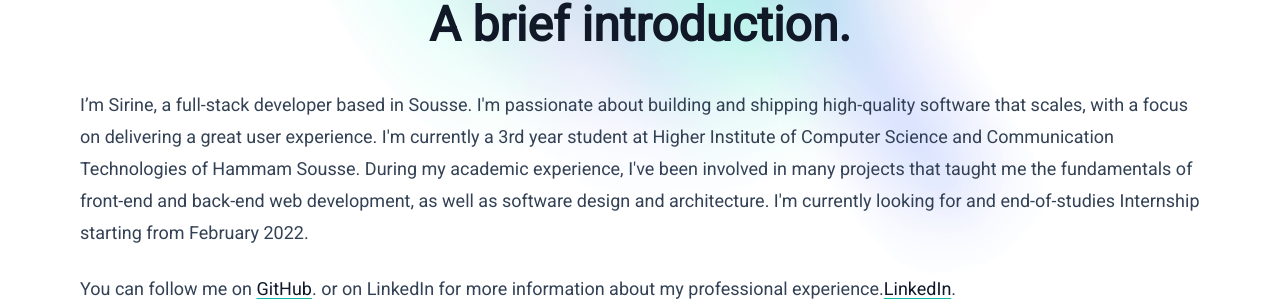
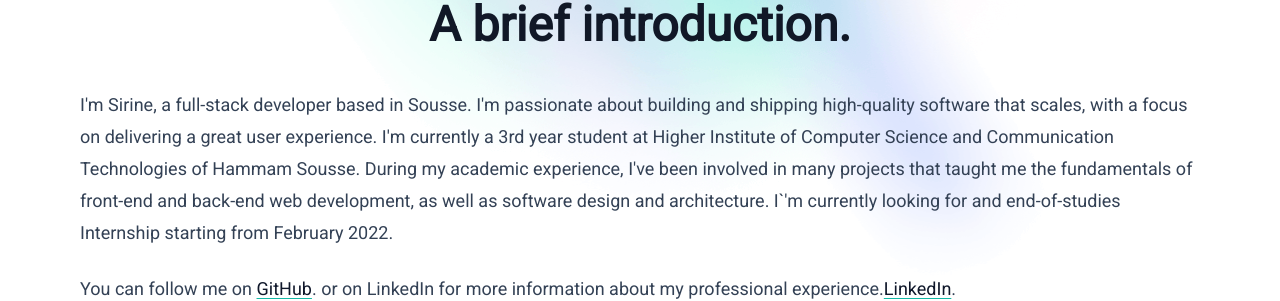
Before and after one commit to sirine-zanina/website-portfolio, a Next.js app: page /about in a window 1280 px wide. Shown: the part 127-428 px from the top of the page. Built offline with nearby package versions, Linux system fonts and the light colour scheme; no server answers.

Commit message:
feat: build + deploy

```diff
--- a/app/about/page.tsx
+++ b/app/about/page.tsx
@@ -45,14 +45,15 @@ export default function About() {
       </h1>
 
       <p>
-        I’m Sirine, a full-stack developer based in Sousse. I'm passionate about
-        building and shipping high-quality software that scales, with a focus on
-        delivering a great user experience. I'm currently a 3rd year student at
-        Higher Institute of Computer Science and Communication Technologies of
-        Hammam Sousse. During my academic experience, I've been involved in many
-        projects that taught me the fundamentals of front-end and back-end web
-        development, as well as software design and architecture. I'm currently
-        looking for and end-of-studies Internship starting from February 2022.
+        I&apos;m Sirine, a full-stack developer based in Sousse. I&apos;m
+        passionate about building and shipping high-quality software that
+        scales, with a focus on delivering a great user experience. I&apos;m
+        currently a 3rd year student at Higher Institute of Computer Science and
+        Communication Technologies of Hammam Sousse. During my academic
+        experience, I&apos;ve been involved in many projects that taught me
+        the fundamentals of front-end and back-end web development, as well as
+        software design and architecture. I`&apos;m currently looking for and
+        end-of-studies Internship starting from February 2022.
       </p>
       <div>
         <p>
--- a/app/api/email/contact-form-email.tsx
+++ b/app/api/email/contact-form-email.tsx
@@ -34,7 +34,7 @@ export default function ContactFormEmail({
               </Heading>
               <Text>{message}</Text>
               <Hr />
-              <Text>The sender's email is: {senderEmail}</Text>
+              <Text>The sender&apos;email is: {senderEmail}</Text>
             </Section>
           </Container>
         </Body>
--- a/components/Hero/index.tsx
+++ b/components/Hero/index.tsx
@@ -16,9 +16,9 @@ export default function Hero() {
       <div>
         <div className="grid items-center grid-cols-1 mt-12 text-center md:mt-24 md:text-left md:grid-cols-6">
           <h1 className="order-2 col-span-5 text-4xl leading-tight md:leading-normal md:order-1 sm:text-5xl">
-            Hello! I'm{" "}
+            Hello! I&apos;m{" "}
             <span className="text-teal-500 dark:text-teal-400">Sirine</span>.{" "}
-            I'm a developer and a computer science student.
+            I&apos;m a developer and a computer science student.
           </h1>
 
           <div className="order-1 md:order-2">
```
